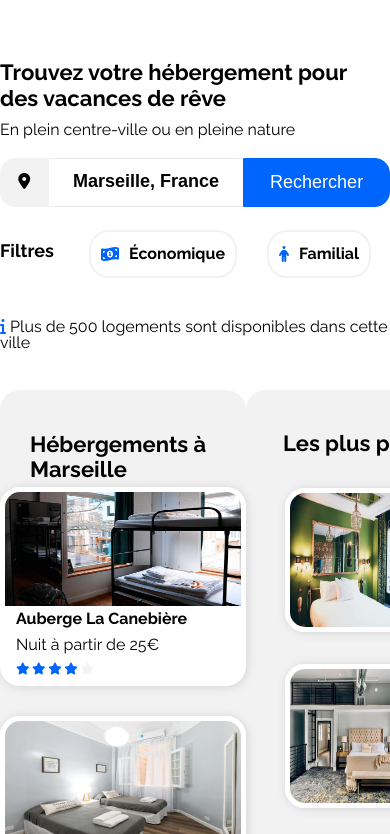
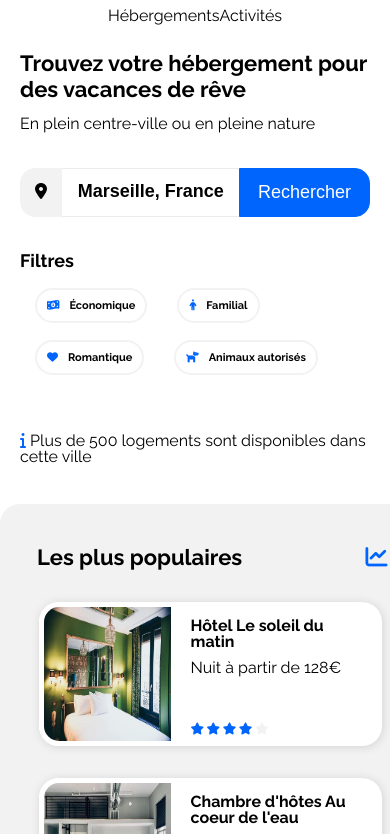
Before and after one commit to Renaud-H/Booki, a plain HTML site: page booki.html in a window 390 px wide. Shown: the part 83-917 px from the top of the page. Drawn offline with Linux system fonts and the light colour scheme.

Commit message:
Démarrage version Phone + correction via validateur html/css

```diff
--- a/booki.html
+++ b/booki.html
@@ -61,7 +61,7 @@
             <div class="box">
             <!-- HEBERGEMENTS -->
                 <div class="hebergements">
-                    <h1 class="titre_un txth"> Hébergements à Marseille  </h1>
+                    <h2 class="titre_un txth"> Hébergements à Marseille  </h2>
                     <div class="cards_div">
                         <div class="card_div_h">
                             <img class="card_img_h" src="images/image1.jpg" alt="Photo Auberge La Canebière" title="Auberge La Canebière">
@@ -136,11 +136,11 @@
                             </span>
                         </div>
                     </div>
-                    <h1 class="titre_deux txth2"> Afficher plus</h1>
+                    <h2 class="titre_deux txth2"> Afficher plus</h2>
                 </div>
             <!-- POPULAIRES -->
                 <div class="populaires">
-                <h1 class="titre_un txtp"> Les plus populaires <i class="fa-solid fa-chart-line"> </i> </h1>
+                <h2 class="titre_un txtp"> Les plus populaires <i class="fa-solid fa-chart-line"> </i> </h2>
                     <div class="card_div_p">
                         <img class="card_img_p" src="images/image7.jpg" alt="Photo Hôtel Le soleil du matin" title="Hôtel Le soleil du matin">
                         <div class="paragraph">
@@ -188,7 +188,7 @@
         </section>
         <!-- ACTIVITES -->
         <section class="SECTION_ACTIVITES">
-            <h1 class="titre_un"> Activités à Marseille</h1>
+            <h2 class="titre_un"> Activités à Marseille</h2>
             <div class="box2">
                 <div class="card_div_a">
                         <img class="card_img card_img_a1" src="images/act1.jpg" alt="Photo d'activité du Vieux-Port" title="Vieux-Port">
--- a/css/style.css
+++ b/css/style.css
@@ -199,10 +199,6 @@ header .header_nav__link:hover a {
     margin-top: 12px;
     margin-right: 20px;
 }
-/* .div_filters_ico{
-    display: flex;
-    font-weight: bold;
-} */
 .div_filters_ico_2 {
     display: flex;
     border: solid #F2F2F2 2px;
@@ -394,10 +390,6 @@ footer a {
 body {
     max-width: 880px;
 }
-
-.form {
-
-}
 .div_filters {
     width: auto;
 }
@@ -411,10 +403,10 @@ body {
     height: 26px;
     display: flex;
     width: 100%;
+    justify-content: space-between;
 }
 .fa-chart-line {
-    position: absolute;
-    right: 40px;
+    margin-right: 40px;
 
 }
 .populaires {
@@ -461,5 +453,60 @@ body {
 
 /* PHONE */
 @media screen and (max-width: 767px) {
+header {
+    flex-direction: column;
+}
+.header_image {
+    margin-top: 21px;
+    margin-bottom: 48px;
+}
+header .header_nav__link{
+    border-top: 0px solid;
+    border-bottom: 2px solid #fff;
+    padding: 0px 0px 0px 0px;
+}
+header .header_nav__link:hover {
+    border-top: 0px solid;
+    border-bottom: 2px solid #0065FC;
 
 }
+header .header_nav__link:hover a {
+    color: #0065FC;
+}
+h1 {
+    margin-left: 20px;
+    margin-right: 20px;
+}
+.paragraph_un {
+    margin-left: 20px;
+    margin-right: 20px;
+    margin-bottom: 16px;
+    margin-top: 3px;
+}
+.form {
+    margin-left: 20px;
+    margin-right: 20px;
+}
+.div_filters {
+    width: auto;
+    height: auto;
+    margin-left: 20px;
+    margin-right: 20px;
+    flex-wrap: wrap;
+
+}
+.txtfilter {
+    width: 100%;
+    margin-bottom: 15px;
+}
+.div_filters_ico_2 {
+    font-size: 11px;
+    margin-bottom: 17px;
+}
+.infobar {
+    margin-left: 20px;
+}
+.box {
+    flex-direction: column-reverse;
+}
+}
```
Lines whose indentation alone changed are shown as unchanged.
